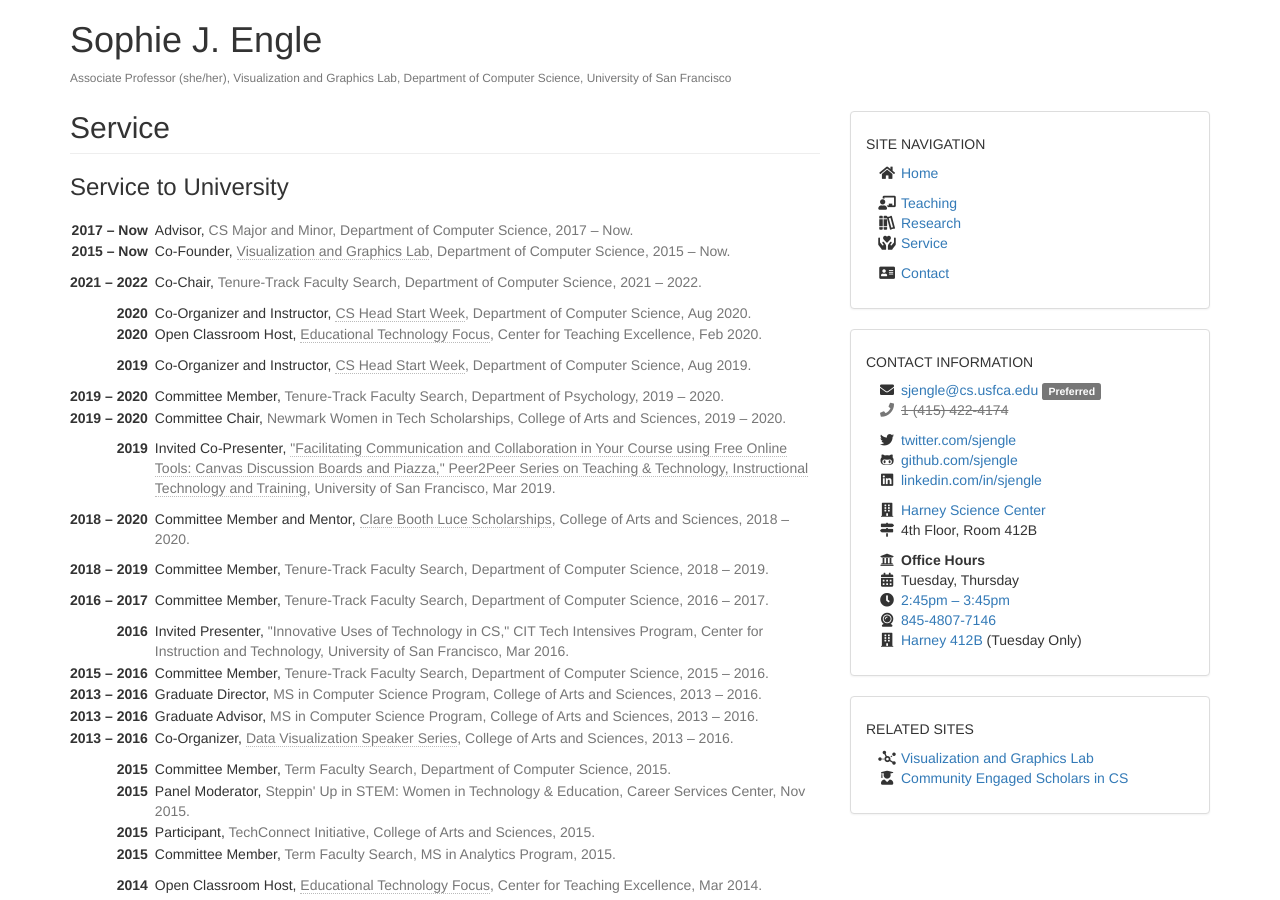
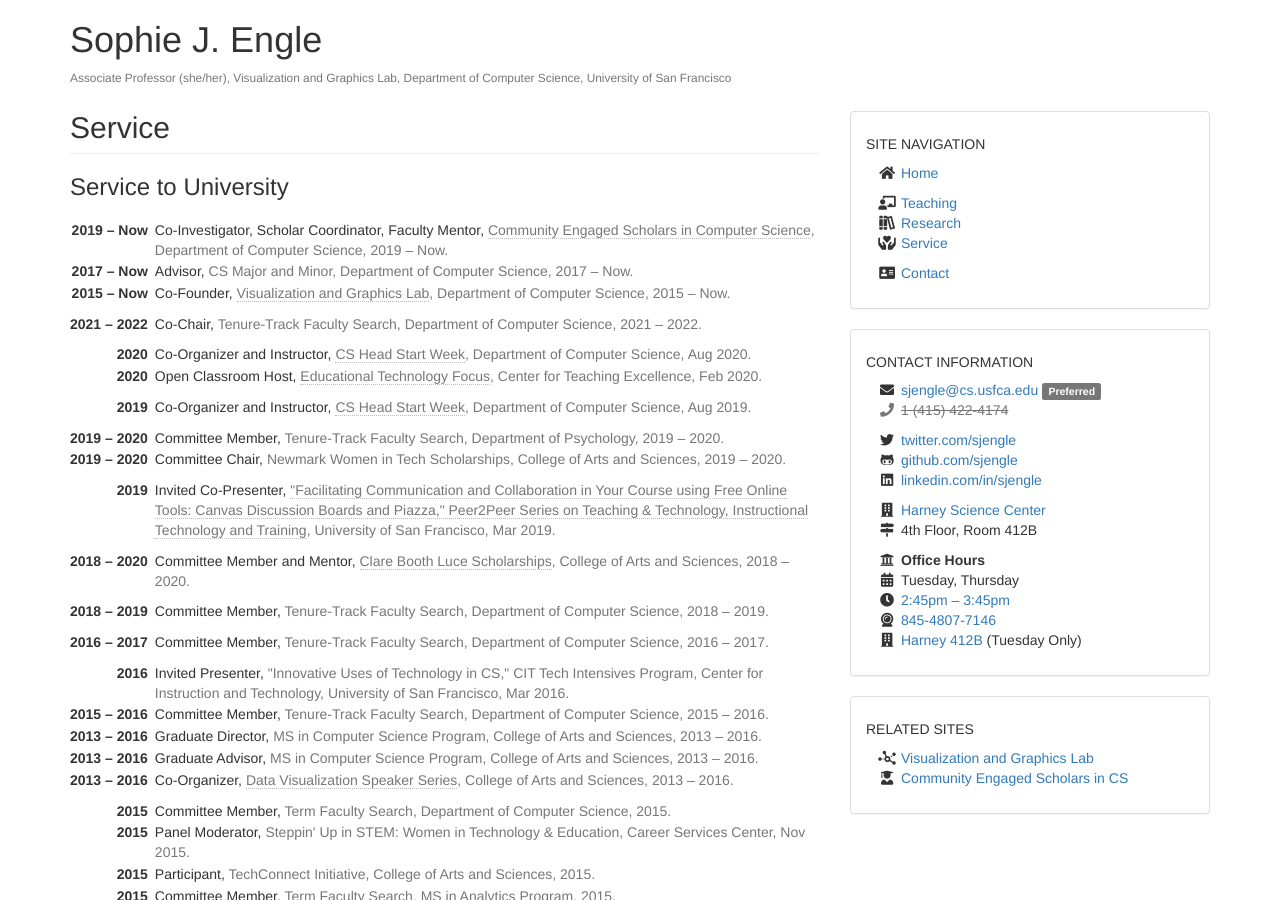
Before and after one commit to sjengle/sjengle.github.io, a Jekyll site: the page built from service.html, in a window 1280 px wide and 900 px high. Built offline with Jekyll 4.4.1, drawn with Linux system fonts in a browser that asks for light colours.

Commit message:
Updating service.

```diff
--- a/_data/service.yaml
+++ b/_data/service.yaml
@@ -232,6 +232,14 @@ university:
     key: 'Now-2017'
     url: false
 
+  - ref: 'Co-Investigator, Scholar Coordinator, Faculty Mentor'
+    org: 'Community Engaged Scholars in Computer Science'
+    loc: 'Department of Computer Science'
+    beg: 2019
+    end: 'Now'
+    key: 'Now-2019'
+    url: 'https://scholars.cs.usfca.edu/'
+
 professional:
   - ref: 'Program Committee'
     org: 'Center of Academic Excellence (CAE) Workshop on Insider Threat (WIT)'
```
